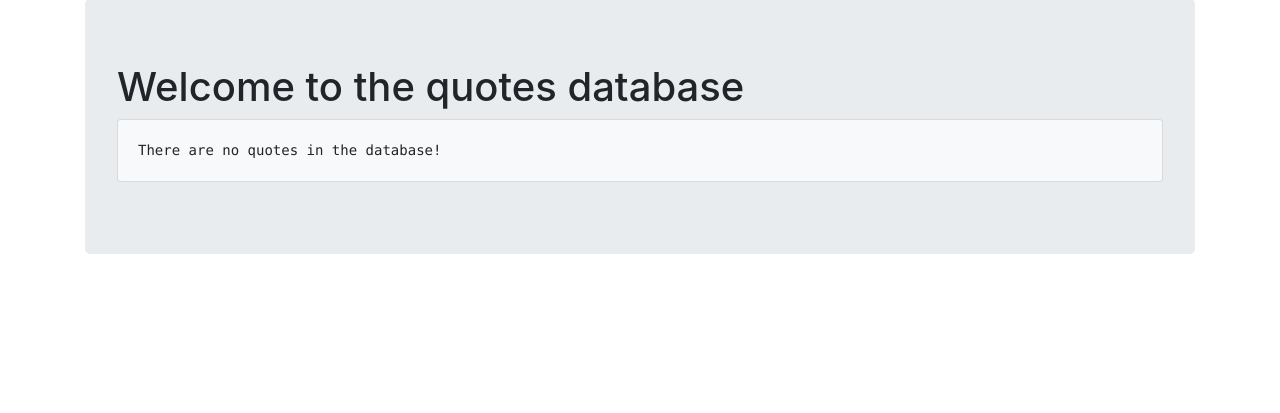
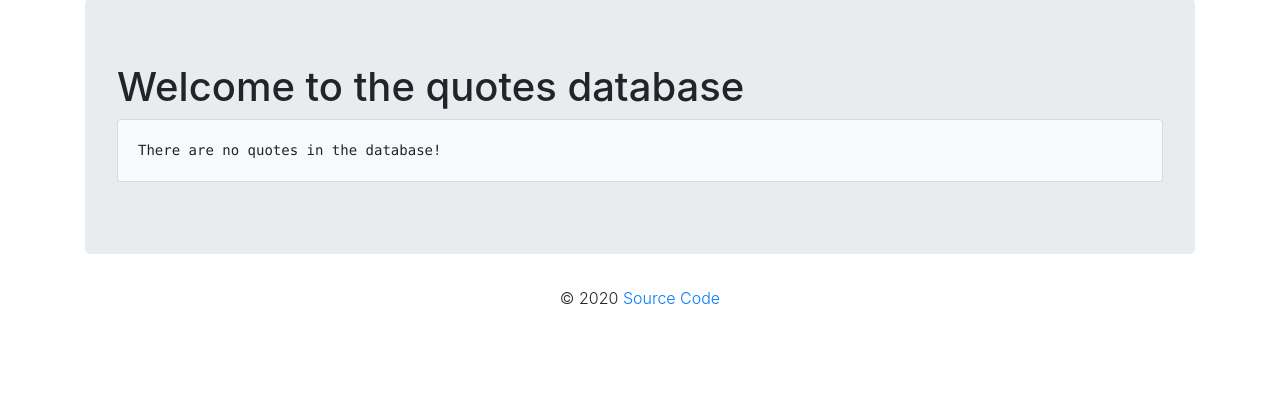
Before and after one commit to SocksPls/smash2, a Flask app: page / in a window 1280 px wide. Shown: the part 81-494 px from the top of the page. Run offline with Flask 2, Linux system fonts and the light colour scheme; data that the repository does not hold is empty.

Commit message:
Added footer

```diff
--- a/templates/layout.html
+++ b/templates/layout.html
@@ -39,5 +39,9 @@
     	{% block content %}
     	{% endblock %}
 
+		<div class="footer-copyright text-center font-weight-light">© 2020
+  			<a href="https://git.sockspls.com/kate/smash2">Source Code</a>
+		</div>
+
 	</body>
 </html>
```
